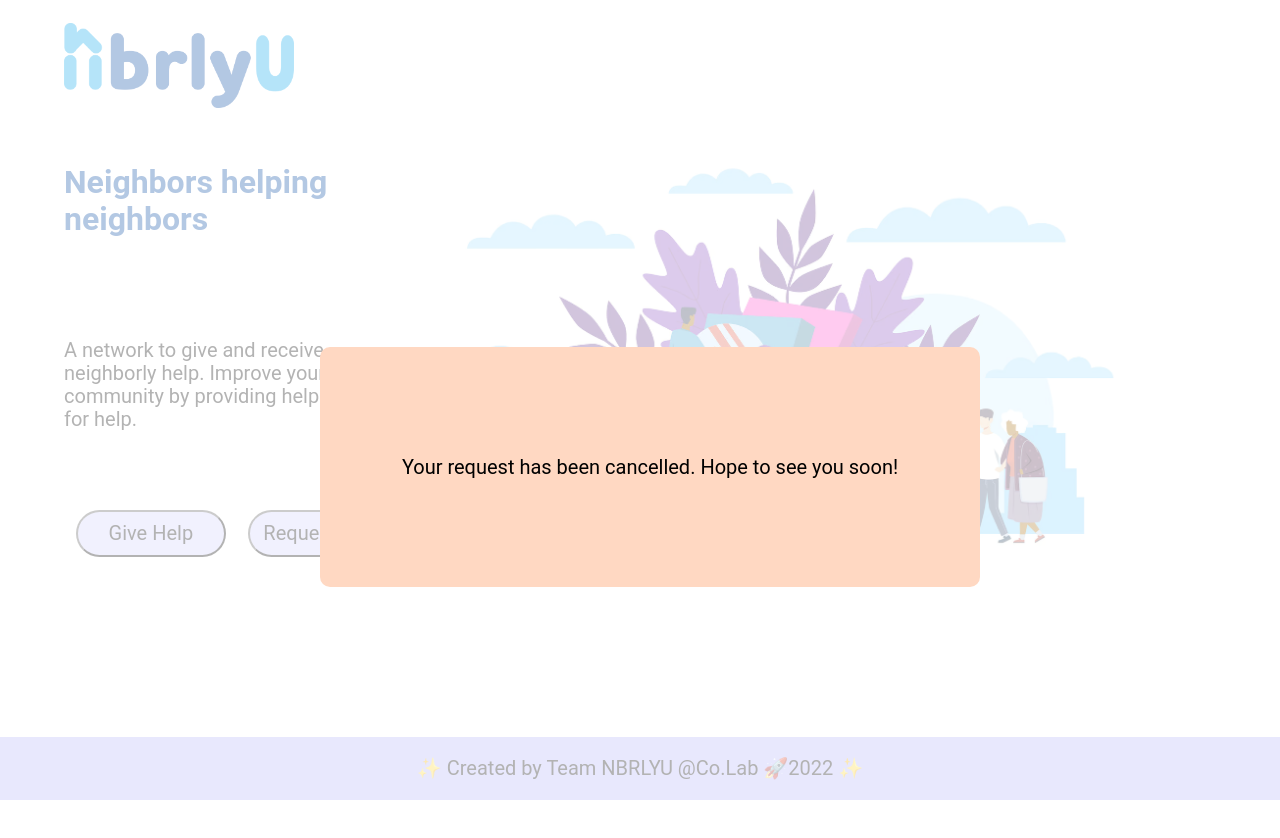
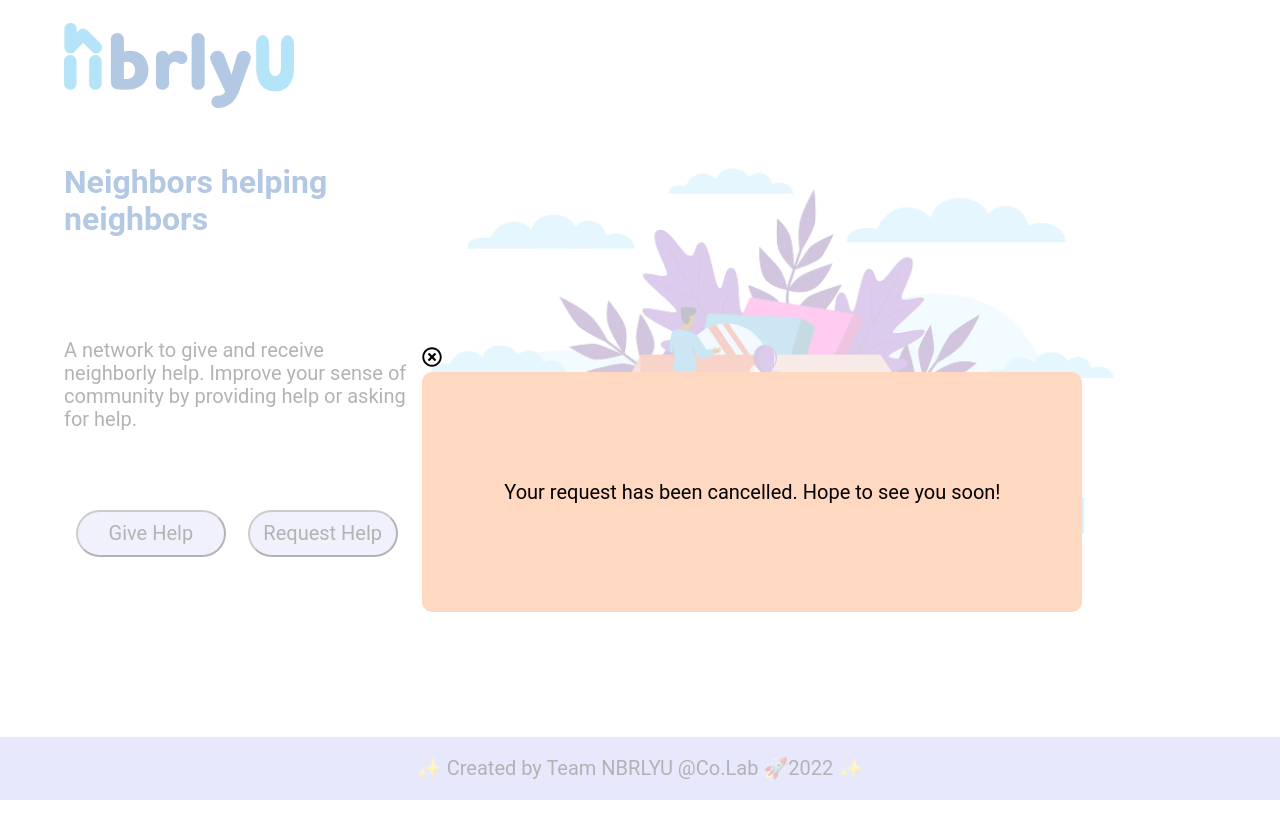
Before and after one commit to Co-Lab-You-Belong-in-Tech/NBRLYU, a React (Create React App) app: page /Cancel in a window 1280 px wide. Shown: the top 838 px of the page. Built offline with nearby package versions, Linux system fonts and the light colour scheme.

Commit message:
added font awesome icon to cancel request

```diff
--- a/package.json
+++ b/package.json
@@ -9,6 +9,7 @@
     "firebase": "^9.14.0",
     "react": "^18.2.0",
     "react-dom": "^18.2.0",
+    "react-icons": "^4.7.1",
     "react-router-dom": "^6.4.5",
     "react-scripts": "5.0.1",
     "sass": "^1.56.2",
--- a/src/pages/Cancel.js
+++ b/src/pages/Cancel.js
@@ -1,5 +1,11 @@
 import Home from "./Home";
+import { useNavigate } from "react-router-dom";
+import { FaFontAwesome, FaRegTimesCircle } from "react-icons/fa";
 function Cancel() {
+  const navigate = useNavigate();
+  const goHome = () => {
+    navigate("/");
+  };
   return (
     <>
       <div className="home-wrapper">
@@ -7,7 +13,12 @@ function Cancel() {
       </div>
       <div className="wrapper">
         <div className="cancel-msg">
-          <p>Your request has been cancelled. Hope to see you soon!</p>
+          <div onClick={goHome}>
+            <FaRegTimesCircle />
+          </div>
+          <div className="cancel-text">
+            <p>Your request has been cancelled. Hope to see you soon!</p>
+          </div>
         </div>
       </div>
     </>
--- a/src/styles/cancel.scss
+++ b/src/styles/cancel.scss
@@ -2,17 +2,19 @@
   opacity: 0.3;
 }
 .cancel-msg {
-  width: 660px;
-  height: 240px;
-  background-color: $popup;
-  border-radius: 10px 10px 10px 10px;
-  text-align: center;
   position: absolute;
-  left: 25%;
+  left: 33%;
   top: 347px;
   z-index: 10;
   opacity: 1;
-  display: flex;
-  justify-content: center;
-  align-items: center;
+  .cancel-text {
+    display: flex;
+    justify-content: center;
+    align-items: center;
+    width: 660px;
+    height: 240px;
+    background-color: $popup;
+    border-radius: 10px 10px 10px 10px;
+    text-align: center;
+  }
 }
```
Also changed, not shown: 1 other file (tests, documents, lock files or other folders).
